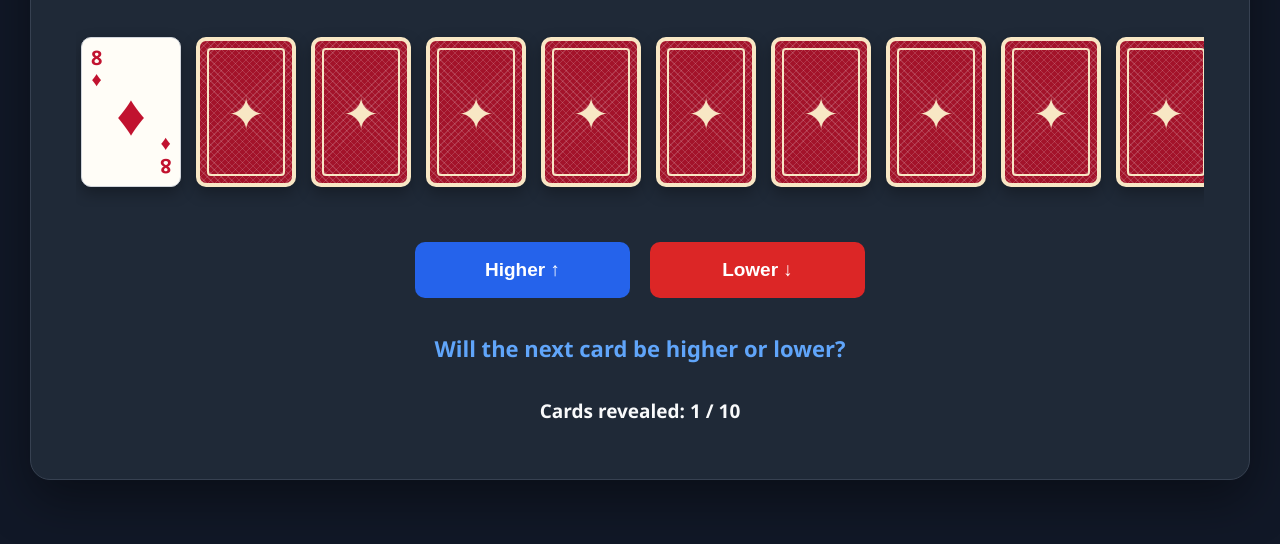
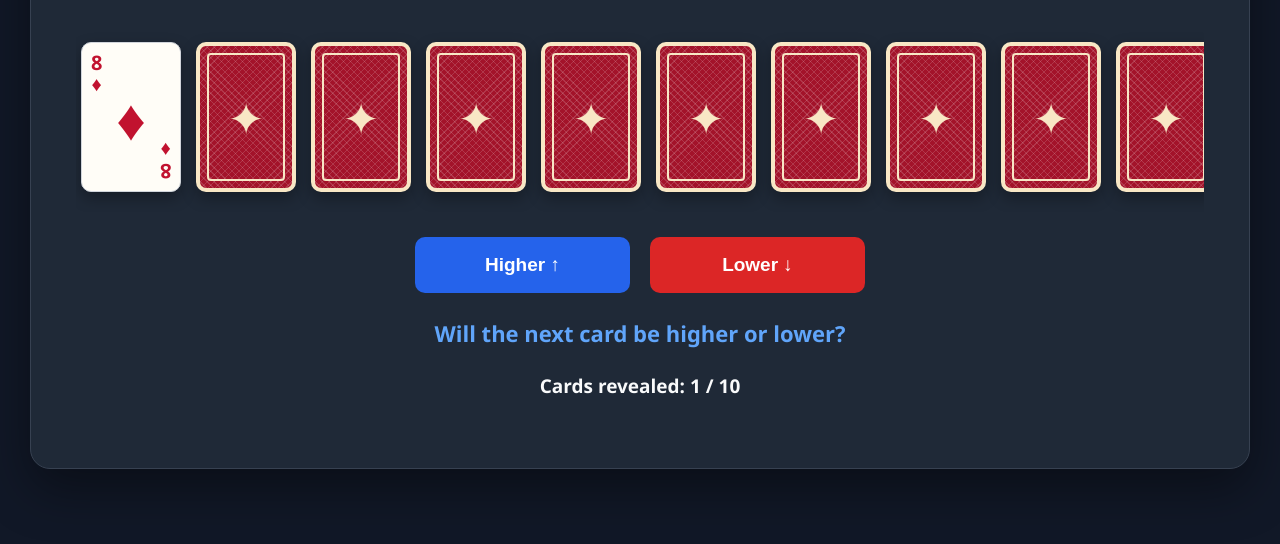
Before and after one commit to msKennedyJ/cards2, a plain HTML site: page index.html in a window 1280 px wide. Shown: the part 256-800 px from the top of the page. Drawn offline with Linux system fonts and the light colour scheme.

Commit message:
Update styles.css

```diff
--- a/styles.css
+++ b/styles.css
@@ -16,12 +16,11 @@ body {
     padding: 30px;
 }
 
-/* Game container */
 .game-container {
     background: #1f2937;
     width: 100%;
     max-width: 1250px;
-    min-height: 600px;
+    height: 650px;
     padding: 55px 45px;
     border-radius: 20px;
     border: 1px solid #374151;
@@ -30,11 +29,10 @@ body {
     flex-direction: column;
     align-items: center;
     justify-content: center;
-    gap: 35px;
+    gap: 25px;
 
     box-shadow: 0 20px 50px rgba(0, 0, 0, 0.4);
 }
-
 /* Heading */
 h1 {
     color: #f9fafb;
```
